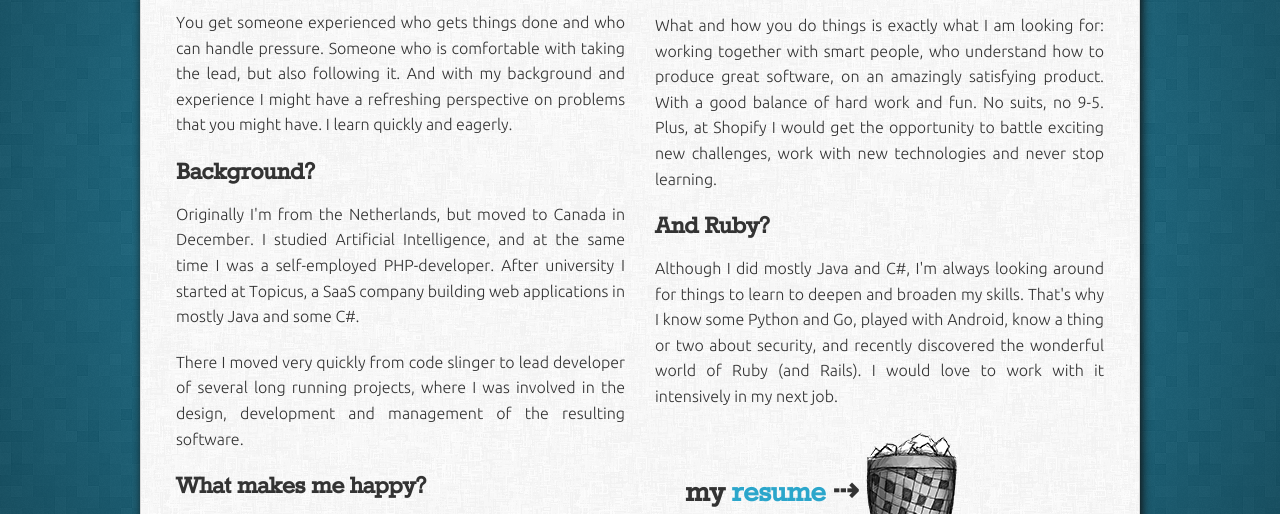
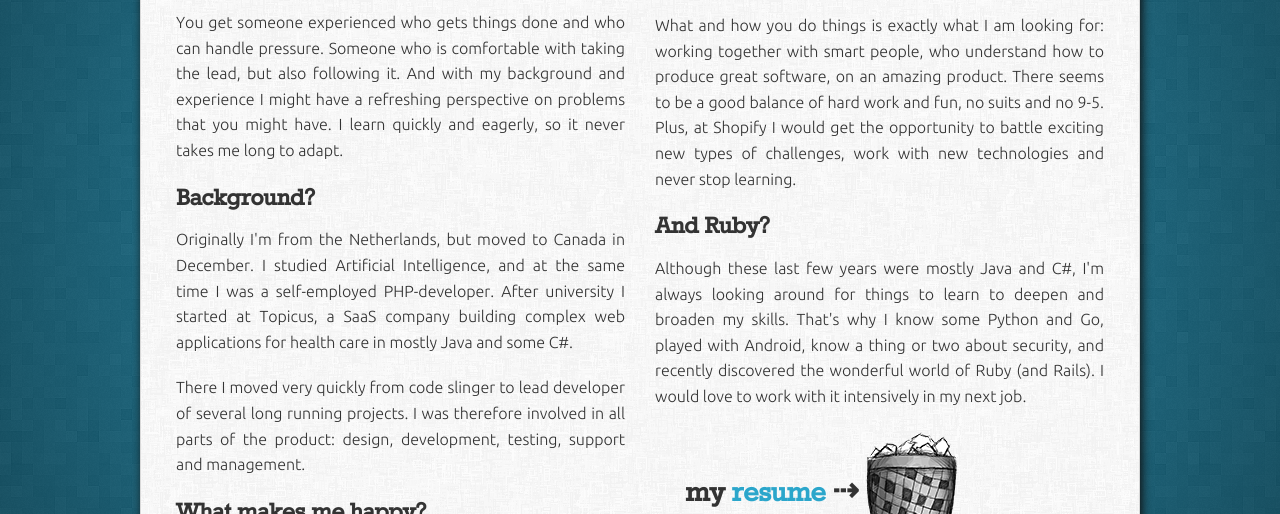
Before and after one commit to maartenvg/vcard, a plain HTML site: page shopify.html in a window 1280 px wide. Shown: the part 427-941 px from the top of the page. Drawn offline with Linux system fonts and the light colour scheme.

Commit message:
More textual changes

```diff
--- a/shopify.html
+++ b/shopify.html
@@ -45,40 +45,42 @@
           <p>
             You get someone experienced who gets things done and who can handle pressure. Someone who is comfortable with
             taking the lead, but also following it. And with my background and experience I might have a refreshing
-            perspective on problems that you might have. I learn quickly and eagerly.
+            perspective on problems that you might have. I learn quickly and eagerly, so it never takes me long to adapt.
           </p>
 
           <h3>Background?</h3>
           <p>
             Originally I'm from the Netherlands, but moved to Canada in December. I studied Artificial Intelligence, and
             at the same time I was a self-employed PHP-developer. After university I started at Topicus, a SaaS company
-            building web applications in mostly Java and some C#.
+            building complex web applications for health care in mostly Java and some C#.
           </p>
           <p>
-            There I moved very quickly from code slinger to lead developer of several long running projects, where I was
-            involved in the design, development and management of the resulting software.
+            There I moved very quickly from code slinger to lead developer of several long running projects. I was therefore
+            involved in all parts of the product: design, development, testing, support and management.
           </p>
 
           <h3>What makes me happy?</h3>
           <p>
             Clean code, full range testing, secure software, open source software, tea and
-            <a href="http://i.imgur.com/2eZffRz.gif">cats</a>.
+            <a href="http://i.imgur.com/2eZffRz.gif">cats</a>. Oh, and finally having my work permit is pretty darn
+            awesome too.
           </p>
         </div>
         <div class="small-12 large-6 columns">
           <h3>Why <span class="shopify-branding">shopify</span>?</h3>
           <p>
             What and how you do things is exactly what I am looking for: working together with smart people, who understand
-            how to produce great software, on an amazingly satisfying product. With a good balance of hard work and fun.
-            No suits, no 9-5. Plus, at Shopify I would get the opportunity to battle exciting new challenges, work with new
-            technologies and never stop learning.
+            how to produce great software, on an amazing product. There seems to be a good balance of hard work and fun,
+            no suits and no 9-5. Plus, at Shopify I would get the opportunity to battle exciting new types of challenges,
+            work with new technologies and never stop learning.
           </p>
 
           <h3>And Ruby?</h3>
           <p>
-            Although I did mostly Java and C#, I'm always looking around for things to learn to deepen and broaden my skills.
-            That's why I know some Python and Go, played with Android, know a thing or two about security, and recently
-            discovered the wonderful world of Ruby (and Rails). I would love to work with it intensively in my next job.
+            Although these last few years were mostly Java and C#, I'm always looking around for things to learn to deepen
+            and broaden my skills. That's why I know some Python and Go, played with Android, know a thing or two about
+            security, and recently discovered the wonderful world of Ruby (and Rails). I would love to work with it
+            intensively in my next job.
           </p>
           <p class="small-12 columns cv">
             <strong><span class="hide-for-small">my </span><a href="#">resume</a> &#8674;</strong><a href="#"><img src="images/shopify/trash.png" /></a>
@@ -116,15 +118,15 @@
             <p>
               Java / Wicket / Hibernate / Spring / Maven / C# / ASP.NET MVC / Javascript / JQuery / HTML / CSS / SASS
               Responsive Design / XML / MySQL / PostgreSQL / MS SQL / XACML / OpenSSL / PKI / SOAP / REST / Scrum /
-              Test Automation / TDD / Apache / Linux / Server Management
+              Test Automation / TDD / Linux / Apache / Server Management
             </p>
 
             <h3>Open Source</h3>
             <p>
               Recently I have started using <a href="https://github.com/maartenvg">Github</a> to contribute to software
-              I use and sharing tools of my own. In my PHP fase I contributed quite a lot to
-              <a href="http://drupal.org/user/109716/">Drupal</a>; maintaining a few modules, giving support and hunting
-              bugs in core.
+              I use and sharing things of my own. In my PHP fase I contributed quite a lot to the
+              <a href="http://drupal.org/user/109716/">Drupal CMS</a>; maintaining a few modules, giving support and
+              hunting bugs in core.
             </p>
         </div>
         <div class="small-12 large-6 columns">
@@ -203,7 +205,7 @@
         <div class="small-12 columns">
           <img class="big-owl" src="images/shopify/only_owl.png"  />
           <p>
-            I sure can! Like the one on the left, but i'm probably better at drawing owls in the metaphorical sense.
+            I sure can! Like the one on the left, although i'm probably better at drawing owls in the metaphorical sense.
           </p>
           <p>
             Just for you I made a little <a href="https://github.com/maartenvg/owl-generator"
```
